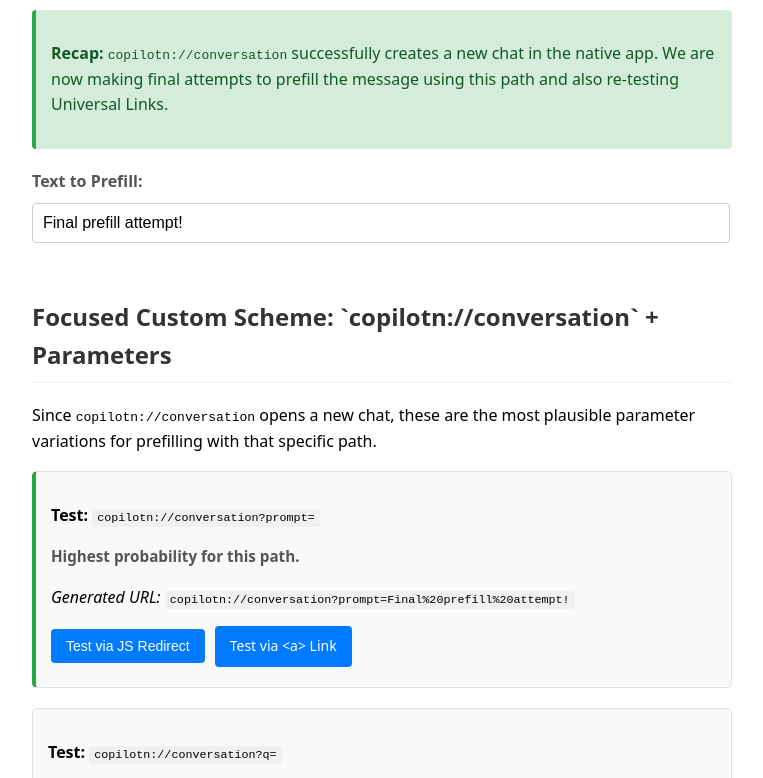
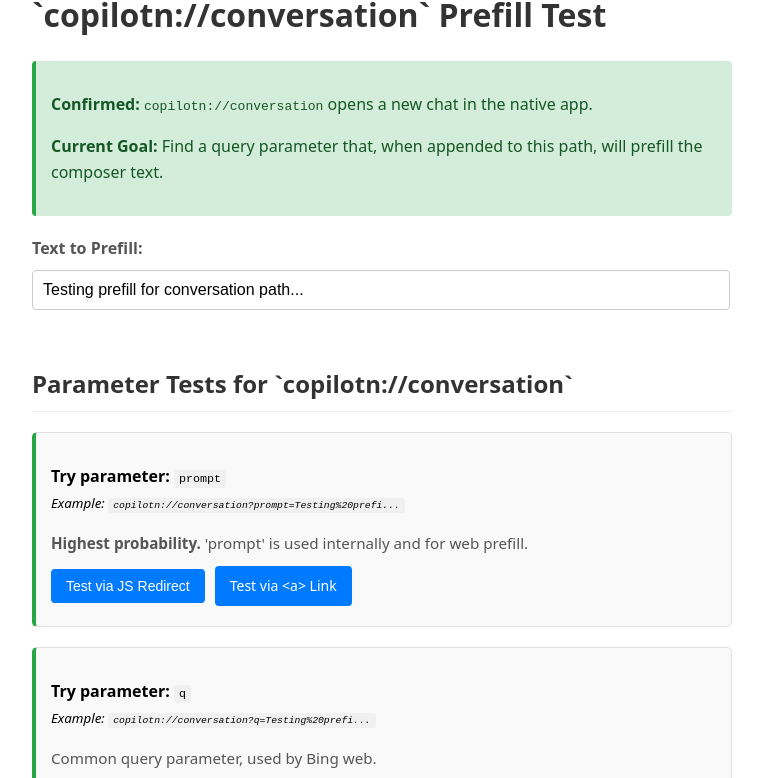
Before and after one commit to cansakirt/copilot-deeplink, a plain HTML site: page index.html in a window 1280 px wide. Shown: the part 84-862 px from the top of the page, without its empty margins (258-1021 px from the left). Drawn offline with Linux system fonts and the light colour scheme.

Commit message:
Add files via upload

```diff
--- a/index.html
+++ b/index.html
@@ -3,7 +3,7 @@
     <head>
         <meta charset="UTF-8" />
         <meta name="viewport" content="width=device-width, initial-scale=1.0" />
-        <title>Copilot App Deeplink - Final Attempts</title>
+        <title>Copilot App Deeplink - `copilotn://conversation` Prefill Test</title>
         <style>
             body {
                 font-family: system-ui, -apple-system, BlinkMacSystemFont, "Segoe UI", Roboto, Oxygen, Ubuntu, Cantarell, "Open Sans",
@@ -16,8 +16,7 @@
                 margin: 0 auto;
             }
             h1,
-            h2,
-            h3 {
+            h2 {
                 color: #333;
             }
             h2 {
@@ -25,13 +24,9 @@
                 border-bottom: 1px solid #eee;
                 padding-bottom: 8px;
             }
-            h3 {
-                margin-top: 20px;
-                color: #444;
-            }
             .info,
             .important-note,
-            .final-thoughts {
+            .final-summary {
                 background-color: #eef7ff;
                 border-left: 4px solid #007bff;
                 padding: 15px;
@@ -47,7 +42,7 @@
                 background-color: #fff3cd;
                 border-left-color: #ffeeba;
             }
-            .final-thoughts {
+            .final-summary {
                 background-color: #f8d7da;
                 border-left-color: #dc3545;
                 color: #721c24;
@@ -104,7 +99,7 @@
             .test-case .actions button:hover {
                 background-color: #0056b3;
             }
-            .primary-target {
+            .primary-candidate {
                 border-left: 4px solid #28a745;
             }
             .long-shot {
@@ -114,139 +109,108 @@
     </head>
     <body>
         <div class="container">
-            <h1>Copilot App Deeplink - Final Attempts</h1>
+            <h1>Copilot App Deeplink - `copilotn://conversation` Prefill Test</h1>
 
             <div class="info success-info">
+                <p><strong>Confirmed:</strong> <code>copilotn://conversation</code> opens a new chat in the native app.</p>
                 <p>
-                    <strong>Recap:</strong> <code>copilotn://conversation</code> successfully creates a new chat in the native app. We are
-                    now making final attempts to prefill the message using this path and also re-testing Universal Links.
+                    <strong>Current Goal:</strong> Find a query parameter that, when appended to this path, will prefill the composer text.
                 </p>
             </div>
 
             <label for="prefillText">Text to Prefill:</label>
-            <input type="text" id="prefillText" value="Final prefill attempt!" />
+            <input type="text" id="prefillText" value="Testing prefill for conversation path..." />
 
-            <div id="test-sections">
+            <div id="test-area">
                 <!-- Test cases will be dynamically inserted here -->
             </div>
         </div>
 
         <script>
             const prefillInput = document.getElementById("prefillText");
-            const sectionsContainer = document.getElementById("test-sections");
+            const testAreaContainer = document.getElementById("test-area");
 
             function getCurrentEncodedText() {
                 return encodeURIComponent(document.getElementById("prefillText").value);
             }
 
             function generateTestCases() {
-                sectionsContainer.innerHTML = ""; // Clear previous
+                testAreaContainer.innerHTML = ""; // Clear previous
                 const encodedText = getCurrentEncodedText(); // Get current text for initial URL patterns
+                const basePath = "copilotn://conversation";
 
-                const sections = {
-                    customSchemeFocus: {
-                        title: "Focused Custom Scheme: `copilotn://conversation` + Parameters",
-                        description: `Since <code>copilotn://conversation</code> opens a new chat, these are the most plausible parameter variations for prefilling with that specific path.`,
-                        tests: [
+                const parameterTests = [
+                    // --- Primary Candidates (Most Likely based on JS and web behavior) ---
                     {
-                                id: "conv_prompt",
-                                name: `<code>copilotn://conversation?prompt=</code>`,
-                                urlPatternBase: `copilotn://conversation?prompt=`,
-                                notes: "<strong>Highest probability for this path.</strong>",
-                                isPrimaryTarget: true,
+                        param: "prompt",
+                        notes: "<strong>Highest probability.</strong> 'prompt' is used internally and for web prefill.",
+                        isPrimary: true,
                     },
+                    { param: "q", notes: "Common query parameter, used by Bing web.", isPrimary: true },
+                    { param: "text", notes: "Generic 'text' parameter." },
+                    { param: "message", notes: "Generic 'message' parameter." },
+
+                    // --- Secondary Candidates (Common but less specific) ---
+                    { param: "input", notes: "Generic 'input' parameter." },
+                    { param: "value", notes: "Generic 'value' parameter." },
+                    { param: "query", notes: "Alternative to 'q'." },
+                    { param: "search", notes: "Another search-related term." },
+                    { param: "initialText", notes: "More descriptive for an initial prefill." },
+                    { param: "composerText", notes: "Specific to composer." },
+                    { param: "startText", notes: "Implies text at the start of a conversation." },
+                    { param: "prefill", notes: "Directly using the 'prefill' term." },
+                    { param: "start_prompt", notes: "Parameter possibly hinting at starting action with a prompt." }, // Underscore sometimes used
+                    { param: "initial_prompt", notes: "Another variation with underscore." },
+
+                    // --- Case Variations (Less likely, but possible if parsing is picky) ---
+                    { param: "Prompt", notes: "CamelCase 'Prompt'." },
+                    { param: "Q", notes: "CamelCase 'Q'." },
+
+                    // --- Long Shot: JSON action payload (Highly Speculative for this path) ---
                     {
-                                id: "conv_q",
-                                name: `<code>copilotn://conversation?q=</code>`,
-                                urlPatternBase: `copilotn://conversation?q=`,
-                                notes: "Alternative 'query' parameter.",
-                            },
-                            {
-                                id: "conv_text",
-                                name: `<code>copilotn://conversation?text=</code>`,
-                                urlPatternBase: `copilotn://conversation?text=`,
-                                notes: "Generic 'text' parameter.",
-                            },
-                            {
-                                id: "conv_message",
-                                name: `<code>copilotn://conversation?message=</code>`,
-                                urlPatternBase: `copilotn://conversation?message=`,
-                                notes: "Generic 'message' parameter.",
-                            },
-                            {
-                                id: "conv_initialText",
-                                name: `<code>copilotn://conversation?initialText=</code>`,
-                                urlPatternBase: `copilotn://conversation?initialText=`,
-                                notes: "Descriptive 'initialText'.",
-                            },
-                        ],
-                    },
-                    universalLinksRecheck: {
-                        title: "Re-check HTTPS / Universal Links",
-                        description:
-                            "It's crucial to confirm if these HTTPS links open the NATIVE APP and prefill. If they do, this is the preferred iOS method.",
-                        tests: [
-                            {
-                                id: "https_copilotRootPrompt",
-                                name: "<code>https://copilot.microsoft.com/?prompt=</code>",
-                                urlPatternBase: `https://copilot.microsoft.com/?prompt=`,
-                                isPrimaryTarget: true,
-                            },
-                            {
-                                id: "https_copilotChatsNewPrompt",
-                                name: "<code>https://copilot.microsoft.com/chats/new?prompt=</code>",
-                                urlPatternBase: `https://copilot.microsoft.com/chats/new?prompt=`,
-                            },
-                            {
-                                id: "https_bingChatPrompt",
-                                name: "<code>https://www.bing.com/chat?prompt=</code>",
-                                urlPatternBase: `https://www.bing.com/chat?prompt=`,
-                            },
-                        ],
-                    },
-                    longShots: {
-                        title: "Long Shot - Action Payload (Highly Speculative)",
-                        description:
-                            "This tests if the app might accept a URL-encoded JSON payload, similar to its internal action structure. This is very unlikely for a simple custom URL scheme.",
-                        tests: [
-                            {
-                                id: "conv_action_payload",
-                                name: `<code>copilotn://conversation?action={payload}</code>`,
-                                isPayloadTest: true, // Special handling
-                                notes: "Extremely speculative.",
+                        param: "action",
+                        isPayload: true, // Special handling for this parameter
+                        notes: '<strong>Long Shot:</strong> Sends a URL-encoded JSON object like <code>{type: "prefillComposer", prompt: "..."}</code> as the value of the \'action\' parameter. This mimics the internal widget structure but is very unlikely for a simple scheme path.',
                         isLongShot: true,
                     },
-                            {
-                                id: "root_action_payload",
-                                name: `<code>copilotn://?action={payload}</code>`,
-                                isPayloadTest: true, // Special handling
-                                notes: "Action payload at root. Also very speculative.",
-                                isLongShot: true,
-                            },
-                        ],
-                    },
-                };
-
-                for (const sectionKey in sections) {
-                    const sectionData = sections[sectionKey];
-                    const sectionEl = document.createElement("section");
+                ];
 
                 const sectionTitleEl = document.createElement("h2");
-                    sectionTitleEl.textContent = sectionData.title;
-                    sectionEl.appendChild(sectionTitleEl);
+                sectionTitleEl.textContent = "Parameter Tests for `copilotn://conversation`";
+                testAreaContainer.appendChild(sectionTitleEl);
 
-                    const sectionDescEl = document.createElement("p");
-                    sectionDescEl.innerHTML = sectionData.description;
-                    sectionEl.appendChild(sectionDescEl);
-
-                    sectionData.tests.forEach((test) => {
+                parameterTests.forEach((test) => {
                     const div = document.createElement("div");
                     div.className = "test-case";
-                        if (test.isPrimaryTarget) div.classList.add("primary-target");
+                    if (test.isPrimary) div.classList.add("primary-candidate");
                     if (test.isLongShot) div.classList.add("long-shot");
 
+                    let urlToTest;
+                    let displayName;
+
+                    if (test.isPayload) {
+                        // For display purposes, show a conceptual structure
+                        const exampleActionObject = { type: "prefillComposer", prompt: "{TEXT}" };
+                        const examplePayload = encodeURIComponent(JSON.stringify(exampleActionObject));
+                        displayName = `<code>${basePath}?${test.param}=${examplePayload.replace(
+                            encodeURIComponent("{TEXT}"),
+                            "{ENCODED_TEXT}"
+                        )}</code>`;
+                        // Actual URL construction will happen on click
+                    } else {
+                        urlToTest = `${basePath}?${test.param}=${encodedText}`;
+                        displayName = `<code>${urlToTest}</code>`;
+                    }
+
                     const nameP = document.createElement("p");
-                        nameP.innerHTML = `<strong>Test:</strong> ${test.name}`;
+                    // For display, replace the actual encoded text with a placeholder if it's long
+                    let displayUrlForName = displayName;
+                    if (encodedText.length > 30 && !test.isPayload) {
+                        displayUrlForName = `<code>${basePath}?${test.param}=${encodedText.substring(0, 15)}...</code>`;
+                    }
+                    nameP.innerHTML = `<strong>Try parameter:</strong> ${
+                        test.isPayload ? `<code>${test.param}</code> (with JSON payload)` : `<code>${test.param}</code>`
+                    } <br> <small><em>Example: ${displayUrlForName}</em></small>`;
                     div.appendChild(nameP);
 
                     if (test.notes) {
@@ -256,28 +220,6 @@
                         div.appendChild(notesP);
                     }
 
-                        let currentUrlPattern;
-                        if (test.isPayloadTest) {
-                            const actionObject = { type: "prefillComposer", prompt: "Placeholder for payload test" }; // Actual text will be subbed on click
-                            const examplePayload = encodeURIComponent(JSON.stringify(actionObject));
-                            if (test.id.startsWith("conv_")) {
-                                currentUrlPattern = `copilotn://conversation?action=${examplePayload}`;
-                            } else {
-                                currentUrlPattern = `copilotn://?action=${examplePayload}`;
-                            }
-                            const urlP = document.createElement("p");
-                            urlP.innerHTML = `<em>Example URL structure:</em> <code>${currentUrlPattern.replace(
-                                encodeURIComponent("Placeholder for payload test"),
-                                "{ENCODED_TEXT_HERE}"
-                            )}</code>`;
-                            div.appendChild(urlP);
-                        } else {
-                            currentUrlPattern = test.urlPatternBase + encodedText;
-                            const urlP = document.createElement("p");
-                            urlP.innerHTML = `<em>Generated URL:</em> <code>${currentUrlPattern}</code>`;
-                            div.appendChild(urlP);
-                        }
-
                     const actionsDiv = document.createElement("div");
                     actionsDiv.className = "actions";
 
@@ -285,16 +227,13 @@
                     button.textContent = "Test via JS Redirect";
                     button.onclick = () => {
                         let finalUrl;
-                            if (test.isPayloadTest) {
+                        const currentLiveEncodedText = getCurrentEncodedText();
+                        if (test.isPayload) {
                             const actionObject = { type: "prefillComposer", prompt: document.getElementById("prefillText").value };
                             const livePayload = encodeURIComponent(JSON.stringify(actionObject));
-                                if (test.id.startsWith("conv_")) {
-                                    finalUrl = `copilotn://conversation?action=${livePayload}`;
+                            finalUrl = `${basePath}?${test.param}=${livePayload}`;
                         } else {
-                                    finalUrl = `copilotn://?action=${livePayload}`;
-                                }
-                            } else {
-                                finalUrl = test.urlPatternBase + getCurrentEncodedText();
+                            finalUrl = `${basePath}?${test.param}=${currentLiveEncodedText}`;
                         }
                         console.log("Attempting JS redirect to:", finalUrl);
                         window.location.href = finalUrl;
@@ -307,16 +246,13 @@
                     link.onclick = (e) => {
                         e.preventDefault();
                         let finalUrl;
-                            if (test.isPayloadTest) {
+                        const currentLiveEncodedText = getCurrentEncodedText();
+                        if (test.isPayload) {
                             const actionObject = { type: "prefillComposer", prompt: document.getElementById("prefillText").value };
                             const livePayload = encodeURIComponent(JSON.stringify(actionObject));
-                                if (test.id.startsWith("conv_")) {
-                                    finalUrl = `copilotn://conversation?action=${livePayload}`;
+                            finalUrl = `${basePath}?${test.param}=${livePayload}`;
                         } else {
-                                    finalUrl = `copilotn://?action=${livePayload}`;
-                                }
-                            } else {
-                                finalUrl = test.urlPatternBase + getCurrentEncodedText();
+                            finalUrl = `${basePath}?${test.param}=${currentLiveEncodedText}`;
                         }
                         console.log("Attempting <a> link to:", finalUrl);
                         window.location.href = finalUrl;
@@ -324,21 +260,16 @@
                     };
                     actionsDiv.appendChild(link);
                     div.appendChild(actionsDiv);
-                        sectionEl.appendChild(div);
+                    testAreaContainer.appendChild(div);
                 });
-                    sectionsContainer.appendChild(sectionEl);
-                }
 
-                const finalThoughtsEl = document.createElement("div");
-                finalThoughtsEl.className = "final-thoughts";
-                finalThoughtsEl.innerHTML = `<h3>Final Thoughts</h3>
-                                        <p>If none of these tests result in the native app opening AND prefilling the composer:</p>
-                                        <ul>
-                                            <li><strong>Universal Links (HTTPS):</strong> The app may not be fully configured to handle these specific URLs/parameters for native prefill, or they might only prefill the web view.</li>
-                                            <li><strong>Custom Scheme (<code>copilotn://conversation</code>):</strong> While it opens a new chat, it likely isn't designed to parse additional query parameters for prefilling from an external call. The internal prefill mechanisms (like the <code>widgets.json</code>) are not directly exposed via this simple scheme.</li>
-                                        </ul>
-                                        <p>In such a case, the app developers would need to explicitly add support for this exact deeplinking prefill feature via either Universal Links or by enhancing their custom URL scheme handler.</p>`;
-                sectionsContainer.appendChild(finalThoughtsEl);
+                const finalSummaryEl = document.createElement("div");
+                finalSummaryEl.className = "final-summary";
+                finalSummaryEl.innerHTML = `<h3>Summary & Next Steps</h3>
+                                        <p>You are testing various query parameters appended to <code>copilotn://conversation</code>. The app opens a new chat with this base path. The goal is to find a parameter that also prefills the text.</p>
+                                        <p>If none of these work, it strongly indicates that the <code>copilotn://conversation</code> handler in the native app, while creating a new chat, is not designed to parse additional query parameters for prefilling the composer text from an external URL call. The internal prefill mechanisms (like those seen in <code>widgets.json</code> and JavaScript using <code>{type: \"prefillComposer\", prompt: \"...\"}</code>) are not being exposed or translated through this specific custom scheme path.</p>
+                                        <p>At that point, the only way to achieve this would be if Microsoft updates the app to support such a parameter for this deeplink path, or if Universal Links (HTTPS) are found to correctly open and prefill the native app.</p>`;
+                testAreaContainer.appendChild(finalSummaryEl);
             }
 
             prefillInput.addEventListener("input", generateTestCases); // Regenerate if text changes
```
Lines whose indentation alone changed are shown as unchanged.
